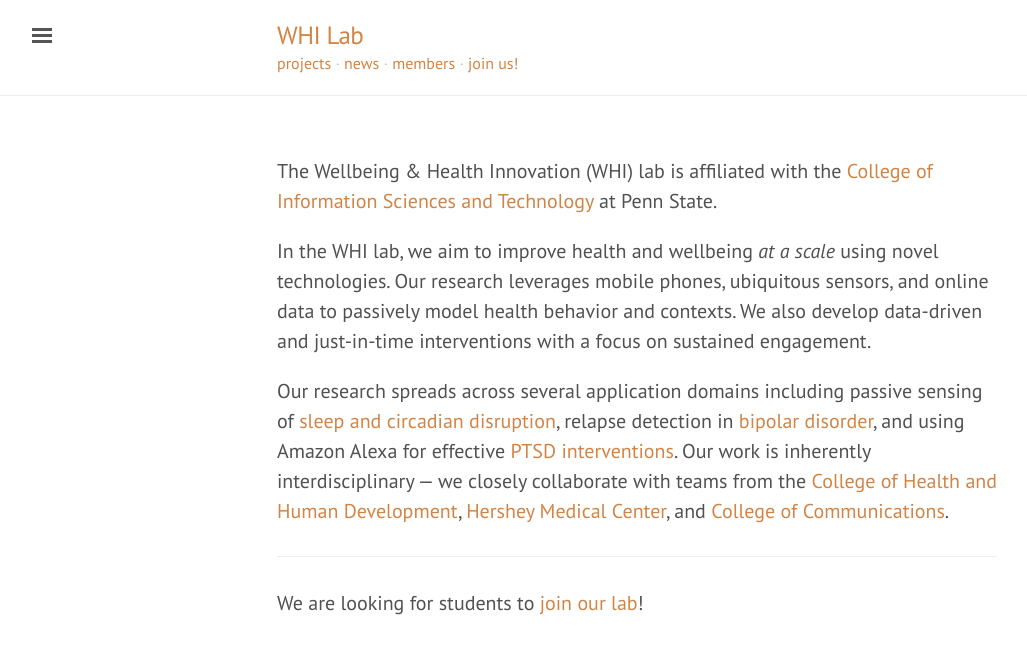
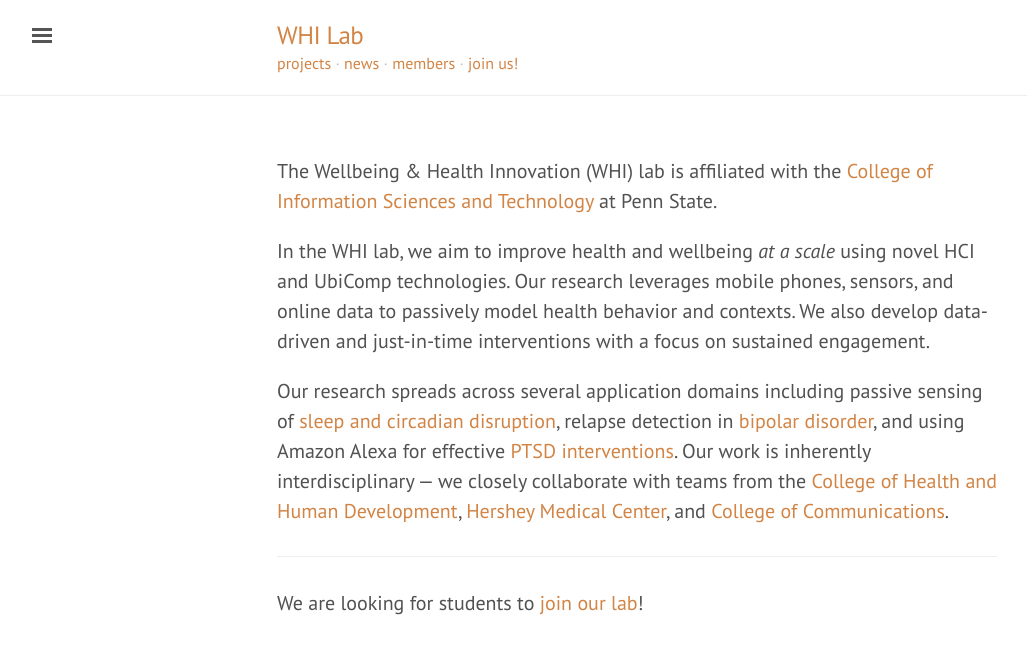
Before and after one commit to whi-lab/whi-lab.github.io, a Jekyll site: the page built from index.markdown, in a window 1280 px wide. Shown: the top 654 px of the page, without its empty margins (3-1030 px from the left). Built offline with Jekyll 4.4.1, drawn with Linux system fonts in a browser that asks for light colours; some web fonts are replaced.

Commit message:
Adds keywords (HCI and UbiComp)

```diff
--- a/index.markdown
+++ b/index.markdown
@@ -8,9 +8,9 @@ The Wellbeing & Health Innovation (WHI) lab is affiliated with the
 State.
 
 In the WHI lab, we aim to improve health and wellbeing _at a scale_
-using novel technologies. Our research leverages mobile phones,
-ubiquitous sensors, and online data to passively model health
-behavior and contexts.  We also develop data-driven and just-in-time
+using novel HCI and UbiComp technologies. Our research leverages
+mobile phones, sensors, and online data to passively model health
+behavior and contexts. We also develop data-driven and just-in-time
 interventions with a focus on sustained engagement.
 
 Our research spreads across several application domains including
```
